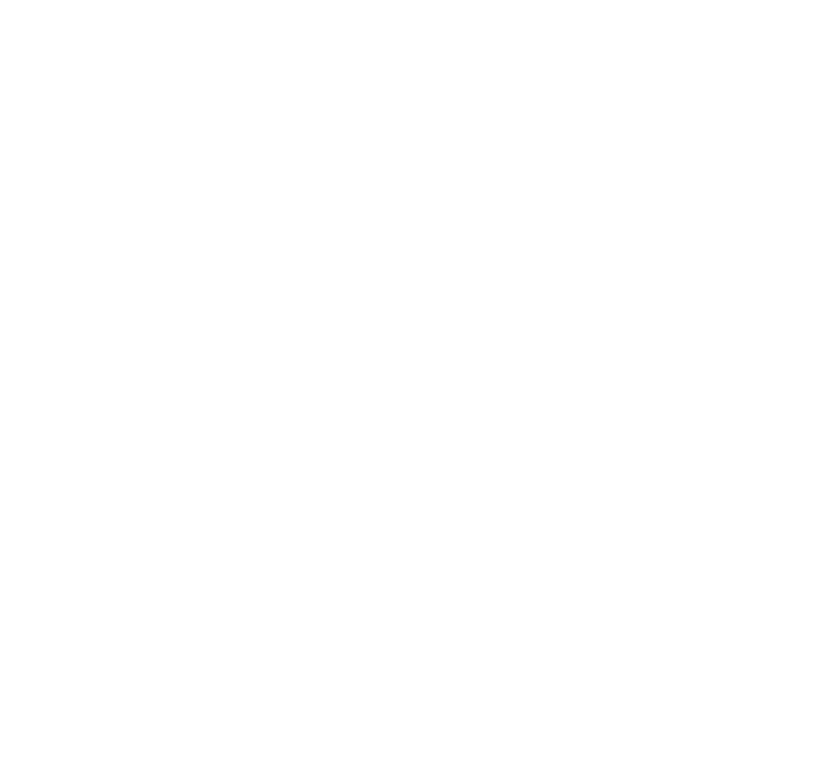
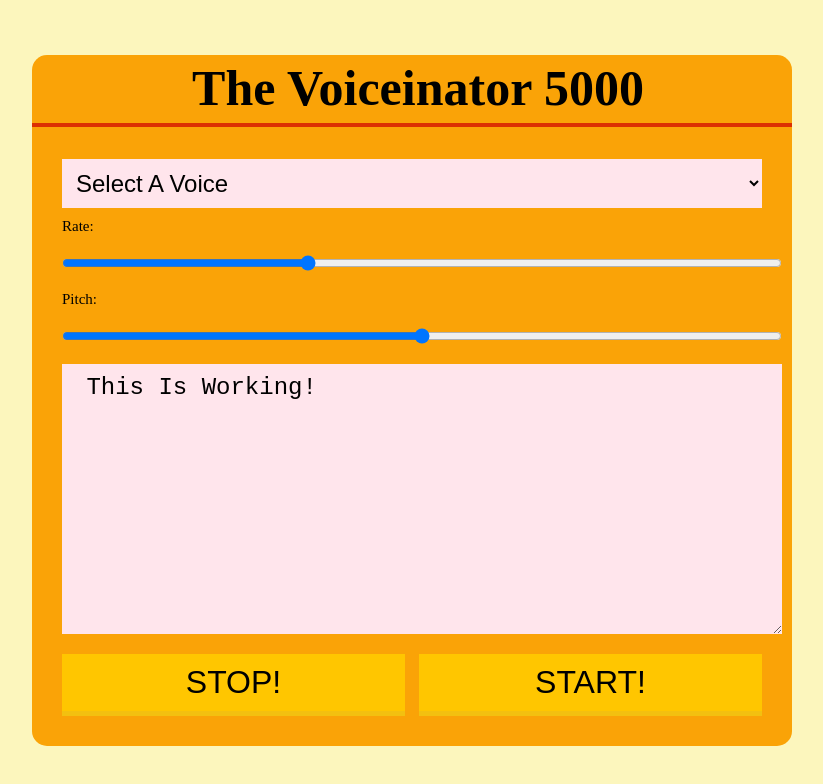
Before and after one commit to fatmanur1blt/JavaScript30-Vanilla-JS, a plain HTML site: page 23-SpeechSynthesis/index.html in a window 1280 px wide. Shown: the whole page, without its empty margins (228-1051 px from the left). Drawn offline with Linux system fonts and the light colour scheme.

Commit message:
update files

```diff
--- a/23-SpeechSynthesis/index.html
+++ b/23-SpeechSynthesis/index.html
@@ -8,6 +8,23 @@
     <link rel="stylesheet" href="style.css">
 </head>
 <body>
+    <div class="container">
+        <h1>The Voiceinator 5000</h1>
+
+        <select name="voice" id="voices">
+            <option value="">Select A Voice</option>
+        </select>
+
+        <label for="rate">Rate:</label>
+        <input type="range" name="rate" min="0" max="3" value="1" step="0.1">
+
+        <label for="pitch">Pitch:</label>
+        <input type="range" name="pitch" min="0" max="2" step="0.1">
+
+        <textarea name="text"> This Is Working!</textarea>
+        <button id="stop-btn">STOP!</button>
+        <button id="start-btn">START!</button>
+    </div>
 
     <script src="app.js"></script>
 </body>
--- a/23-SpeechSynthesis/style.css
+++ b/23-SpeechSynthesis/style.css
@@ -0,0 +1,66 @@
+body{
+    margin: 0;
+    padding: 0;
+    font-family: 'Times New Roman', Times, serif;
+    height: 100vh;
+    font-size: 15px;
+    box-sizing: border-box;
+    display: flex;
+    align-items: center;
+    background-color: #fcf6bd;
+}
+.container{
+    padding: 30px;
+    width: 700px;
+    margin: 0 auto;
+    border-radius: 15px;
+    background:#faa307;
+    position: relative;
+    overflow: hidden;
+    z-index: 1;
+}
+h1{
+    width: calc(100% + 4rem);
+    margin: -2rem 0 2rem -2rem;
+    padding: 6px;
+    border-bottom: 4px solid #dc2f02;
+    text-align: center;
+    font-size: 50px;
+}
+
+.container input,
+.container button,
+.container select,
+.container textarea {
+  width: 100%;
+  display: block;
+  margin: 10px 0;
+  padding: 10px;
+  border: 0;
+  font-size: 1.5rem;
+  background: #ffe5ec;
+  outline: 0;
+}
+
+.container button {
+    background: #ffc600;
+    border: 0;
+    width: 49%;
+    float: left;
+    margin-bottom: 0;
+    font-size: 2rem;
+    border-bottom: 5px solid #F3C010;
+    cursor: pointer;
+    position: relative;
+  }
+
+  .container button:active {
+    top: 2px;
+  }
+
+  .container button:nth-of-type(1) {
+    margin-right: 2%;
+  }
+  textarea{
+    height: 250px;
+  }
```
